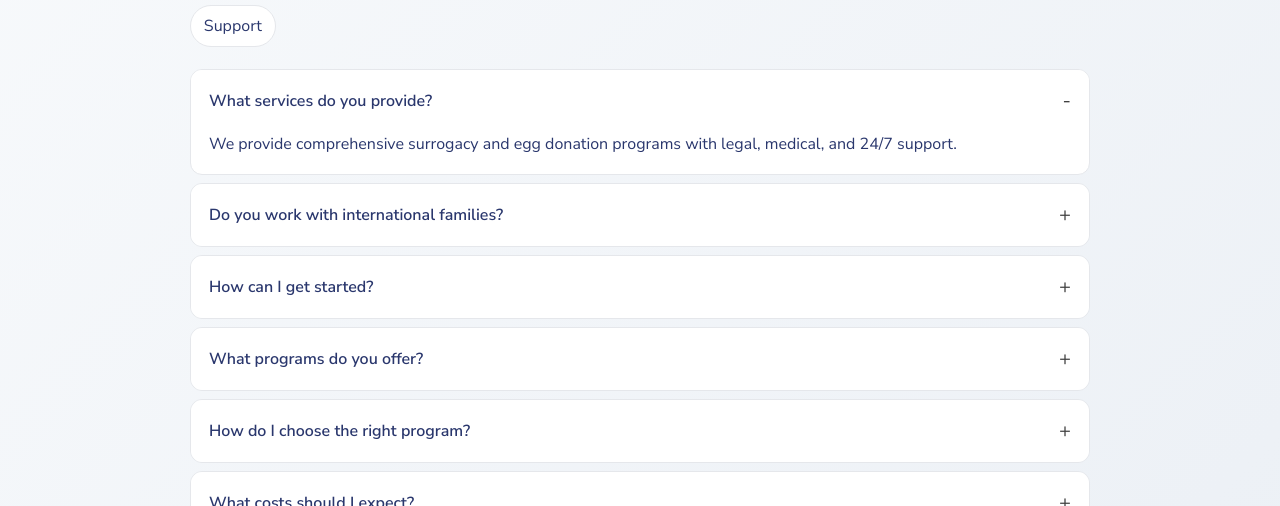
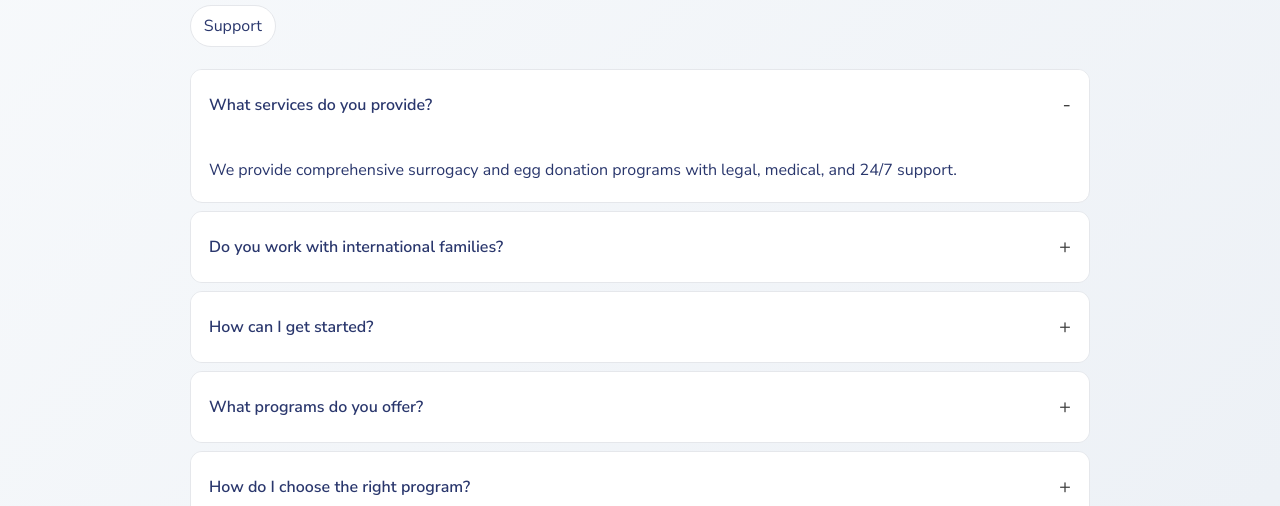
Before and after one commit to NikolozKereselidze/Surrogacy, a Next.js app in the folder next-frontend/: page /en/faq in a window 1280 px wide. Shown: the part 294-800 px from the top of the page. Built offline with nearby package versions, Linux system fonts and the light colour scheme; no server answers.

Commit message:
style: change faq accordion animation

```diff
--- a/next-frontend/src/styles/FAQ/FAQ.module.css
+++ b/next-frontend/src/styles/FAQ/FAQ.module.css
@@ -54,7 +54,7 @@
   align-items: center;
   justify-content: space-between;
   gap: var(--gap-sm);
-  padding: 16px 18px;
+  padding: 20px 18px;
   background: linear-gradient(0deg, #ffffff, #ffffff);
   border: 0;
   cursor: pointer;
@@ -77,25 +77,22 @@
 }
 
 .panel {
-  height: 0;
-  opacity: 0;
-  transform: translateY(-4px);
-  padding: 0 18px 0 18px;
+  max-height: 0;
+  transform: scale(0);
+  padding: 0 18px;
   overflow: hidden;
-  transition: height 0.25s ease, opacity 0.25s ease, transform 0.25s ease;
+  transition: all 0.3s ease-in-out;
 }
 
 .panelOpen {
-  height: auto;
-  opacity: 1;
-  transform: translateY(0);
-  padding: 0 18px 16px 18px;
+  max-height: 600px;
+  transform: scale(1);
 }
 
 .a {
   color: var(--dark-blue);
   line-height: 1.6;
-  margin: 0;
+  margin: 18px 0 18px 0; /* gives top and bottom breathing space */
 }
 
 .empty {
```
